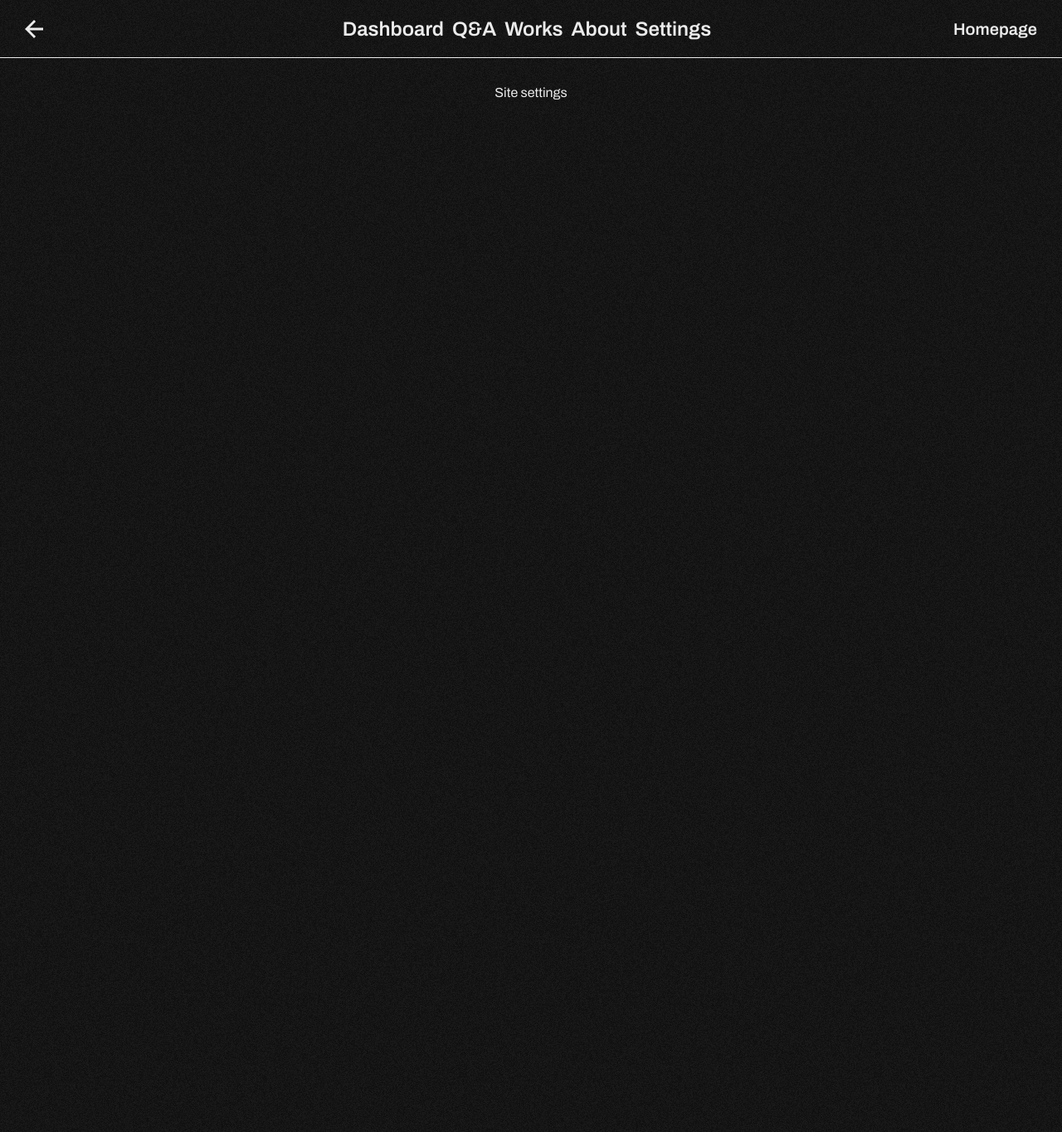
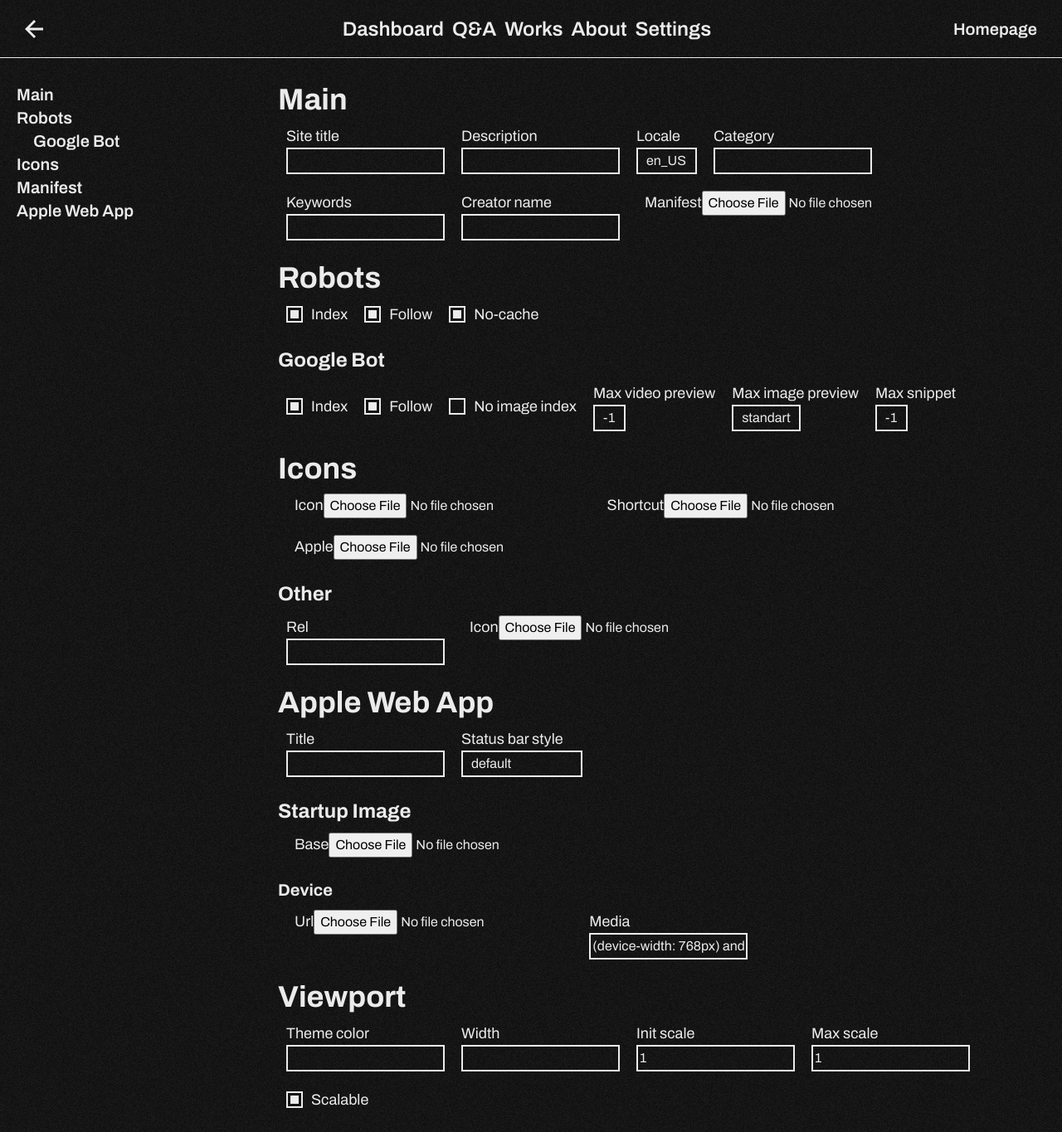
Before and after one commit to mikenoired/portfolio, a Next.js app: page /admin/settings in a window 1280 px wide. Shown: the whole page at 83% size. Before the commit the page ends 800 px from the top, so only its background shows below. Built offline with nearby package versions, Linux system fonts and the light colour scheme.

Commit message:
feat(settings form): add form w/ blank data

```diff
--- /dev/null
+++ b/src/app/admin/settings/data.js
@@ -0,0 +1,103 @@
+export const metaSettings = {
+  title: "",
+  description: "",
+  locale: [
+    {
+      data: "ru_RU",
+      selected: false,
+    },
+    {
+      data: "en_US",
+      selected: true,
+    },
+  ],
+  category: "",
+  keywords: "",
+  creator: "",
+  robots: {
+    index: true,
+    follow: true,
+    nocache: true,
+    googleBot: {
+      index: true,
+      follow: true,
+      noimageindex: false,
+      maxVideoPreview: [
+        {
+          data: 0,
+          selected: false,
+        },
+        {
+          data: -1,
+          selected: true,
+        },
+      ],
+      maxImagePreview: [
+        {
+          data: "none",
+          selected: false,
+        },
+        {
+          data: "standart",
+          selected: true,
+        },
+        {
+          data: "large",
+          selected: false,
+        },
+      ],
+      maxSnippet: [
+        {
+          data: 0,
+          selected: false,
+        },
+        {
+          data: -1,
+          selected: true,
+        },
+      ],
+    },
+  },
+  icons: {
+    icon: "",
+    shortcut: "",
+    apple: "",
+    other: {
+      rel: "",
+      url: "",
+    },
+  },
+  manifest: "",
+  appleWebApp: {
+    title: "",
+    statusBarStyle: [
+      {
+        data: "default",
+        selected: true,
+      },
+      {
+        data: "black-translucent",
+        selected: false,
+      },
+      {
+        data: "black",
+        selected: false,
+      },
+    ],
+    startupImage: {
+      base: "",
+      device: {
+        url: "",
+        media: "(device-width: 768px) and (device-height: 1024px)",
+      },
+    },
+  },
+};
+
+export const viewportSettings = {
+  themeColor: "",
+  width: "",
+  initialScale: 1,
+  maximumScale: 1,
+  userScalable: true,
+};
--- a/src/app/admin/settings/page.tsx
+++ b/src/app/admin/settings/page.tsx
@@ -1,3 +1,168 @@
+import Checkbox from "@/app/ui/settings/Checkbox";
+import File from "@/app/ui/settings/File";
+import Input from "@/app/ui/settings/Input";
+import Select from "@/app/ui/settings/Select";
+import { metaSettings, viewportSettings } from "./data.js";
+
 export default async function Page() {
-  return <main className='flex justify-center'>Site settings</main>;
+  return (
+    <main className='grid grid-cols-4 px-6 gap-6 relative'>
+      <div className='col-start-1 col-end-2 fixed overflow-y-scroll'>
+        <div className='font-semibold text-xl'>Main</div>
+        <div className='font-semibold text-xl'>
+          Robots
+          <div className='ml-6 font-semibold text-xl'>Google Bot</div>
+        </div>
+        <div className='font-semibold text-xl'>Icons</div>
+        <div className='font-semibold text-xl'>Manifest</div>
+        <div className='font-semibold text-xl'>Apple Web App</div>
+      </div>
+      <div className='col-start-2 col-end-5'>
+        <form className='w-full'>
+          <h2 className='text-4xl font-bold'>Main</h2>
+          <div className='flex flex-wrap w-full mb-5'>
+            <Input name='title' title='Site title' value={metaSettings.title} />
+            <Input
+              name='description'
+              title='Description'
+              value={metaSettings.description}
+            />
+            <Select value={metaSettings.locale} title='Locale' name='locale' />
+            <Input
+              name='category'
+              title='Category'
+              value={metaSettings.category}
+            />
+            <Input
+              name='keywords'
+              title='Keywords'
+              value={metaSettings.keywords}
+            />
+            <Input
+              name='creator'
+              title='Creator name'
+              value={metaSettings.creator}
+            />
+            <File title='Manifest' name='manifest' />
+          </div>
+          <h2 className='text-4xl font-bold'>Robots</h2>
+          <div className='flex flex-wrap w-full mb-5'>
+            <Checkbox
+              value={metaSettings.robots.index}
+              title='Index'
+              name='index'
+            />
+            <Checkbox
+              value={metaSettings.robots.follow}
+              title='Follow'
+              name='follow'
+            />
+            <Checkbox
+              value={metaSettings.robots.nocache}
+              title='No-cache'
+              name='nocache'
+            />
+          </div>
+          <h3 className='text-2xl font-bold'>Google Bot</h3>
+          <div className='flex flex-wrap w-full mb-5'>
+            <Checkbox
+              value={metaSettings.robots.googleBot.index}
+              title='Index'
+              name='googleBox-index'
+            />
+            <Checkbox
+              value={metaSettings.robots.googleBot.follow}
+              title='Follow'
+              name='googleBot-follow'
+            />
+            <Checkbox
+              value={metaSettings.robots.googleBot.noimageindex}
+              title='No image index'
+              name='googleBot-noImageIndex'
+            />
+            <Select
+              value={metaSettings.robots.googleBot.maxVideoPreview}
+              title='Max video preview'
+              name='googleBot-maxVideoPreview'
+            />
+            <Select
+              value={metaSettings.robots.googleBot.maxImagePreview}
+              title='Max image preview'
+              name='googleBot-maxImagePreview'
+            />
+            <Select
+              value={metaSettings.robots.googleBot.maxSnippet}
+              title='Max snippet'
+              name='googleBot-maxSnippet'
+            />
+          </div>
+          <h2 className='text-4xl font-bold'>Icons</h2>
+          <div className='flex flex-wrap w-full mb-5'>
+            <File name='icon' title='Icon' />
+            <File name='shortcut' title='Shortcut' />
+            <File name='apple' title='Apple' />
+          </div>
+          <h3 className='text-2xl font-bold'>Other</h3>
+          <div className='flex flex-wrap w-full mb-5'>
+            <Input
+              name='icons-other-rel'
+              title='Rel'
+              value={metaSettings.icons.other.rel}
+            />
+            <File name='icon' title='Icon' />
+          </div>
+          <h2 className='text-4xl font-bold'>Apple Web App</h2>
+          <div className='flex flex-wrap w-full mb-5'>
+            <Input
+              name='appleWebApp-title'
+              title='Title'
+              value={metaSettings.appleWebApp.title}
+            />
+            <Select
+              value={metaSettings.appleWebApp.statusBarStyle}
+              title='Status bar style'
+              name='appleWebApp-statusBarStyle'
+            />
+          </div>
+          <h3 className='text-2xl font-bold'>Startup Image</h3>
+          <div className='flex flex-wrap w-full mb-5'>
+            <File name='appleWebApp-startupImage-base' title='Base' />
+          </div>
+          <h4 className='text-xl font-bold'>Device</h4>
+          <div className='flex flex-wrap w-full mb-5'>
+            <File name='appleWebApp-startupImage-device-url' title='Url' />
+            <Input
+              name='appleWebApp-startupImage-device-media'
+              title='Media'
+              value={metaSettings.appleWebApp.startupImage.device.media}
+            />
+          </div>
+          <h2 className='text-4xl font-bold'>Viewport</h2>
+          <div className='flex flex-wrap w-full mb-5'>
+            <Input
+              name='themeColor'
+              title='Theme color'
+              value={viewportSettings.themeColor}
+            />
+            <Input name='width' title='Width' value={viewportSettings.width} />
+            <Input
+              name='initialScale'
+              title='Init scale'
+              value={viewportSettings.initialScale}
+            />
+            <Input
+              name='maximumScale'
+              title='Max scale'
+              value={viewportSettings.maximumScale}
+            />
+            <Checkbox
+              value={viewportSettings.userScalable}
+              title='Scalable'
+              name='userScalable'
+            />
+          </div>
+        </form>
+      </div>
+    </main>
+  );
 }
--- /dev/null
+++ b/src/app/ui/settings/Checkbox.tsx
@@ -0,0 +1,21 @@
+export default function Checkbox({
+  name,
+  value,
+  title,
+}: {
+  value: boolean;
+  title: string;
+  name: string;
+}) {
+  return (
+    <label className='flex items-center m-4'>
+      <input
+        className='appearance-none relative w-6 h-6 bg-black bg-opacity-0 border-2 cursor-pointer checked:before:content-[""] checked:before:w-4 checked:before:h-4 checked:before:block checked:before:absolute checked:before:top-[3px] checked:before:left-[3px] checked:before:bg-white'
+        type='checkbox'
+        name={name}
+        defaultChecked={value}
+      />
+      <span className='text-lg ml-4'>{title}</span>
+    </label>
+  );
+}
--- /dev/null
+++ b/src/app/ui/settings/File.tsx
@@ -0,0 +1,8 @@
+export default function File({ name, title }: { title: string; name: string }) {
+  return (
+    <label className='m-4'>
+      <span className='text-lg ml-4'>{title}</span>
+      <input type='file' accept='*' multiple={false} name={name} />
+    </label>
+  );
+}
--- /dev/null
+++ b/src/app/ui/settings/Input.tsx
@@ -0,0 +1,21 @@
+export default function Input({
+  value,
+  title,
+  name,
+}: {
+  value: string | number;
+  title: string;
+  name: string;
+}) {
+  return (
+    <label className='block m-4'>
+      <span className='text-lg'>{title}</span>
+      <input
+        className='bg-opacity-0 bg-black p-2 border-2 block'
+        type='text'
+        name={name}
+        defaultValue={value}
+      />
+    </label>
+  );
+}
--- /dev/null
+++ b/src/app/ui/settings/Select.tsx
@@ -0,0 +1,25 @@
+export default function Select({
+  name,
+  value,
+  title,
+}: {
+  value: { data: string | number; selected: boolean }[];
+  title: string;
+  name: string;
+}) {
+  return (
+    <label className='block m-4'>
+      <span className='text-lg'>{title}</span>
+      <select
+        className='block appearance-none bg-black bg-opacity-0 border-2 py-2 px-4 rounded-none'
+        name={name}
+      >
+        {value.map((item, index) => (
+          <option value={item.data} key={index} selected={item.selected}>
+            {item.data}
+          </option>
+        ))}
+      </select>
+    </label>
+  );
+}
```
